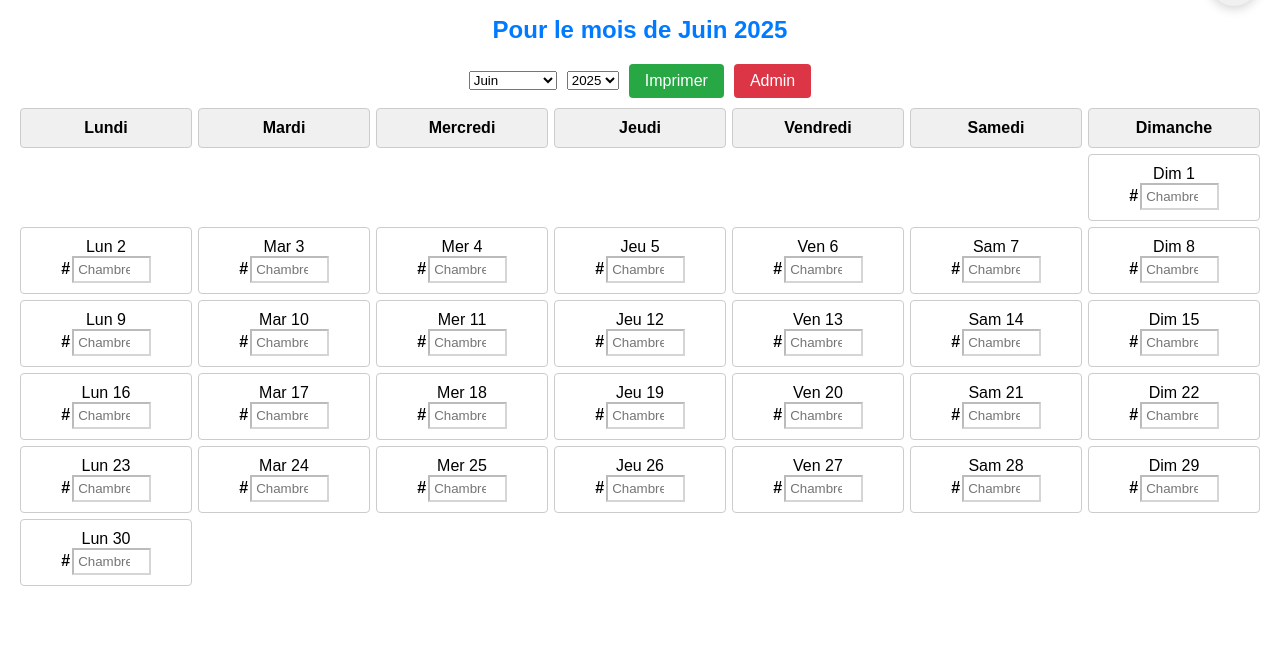
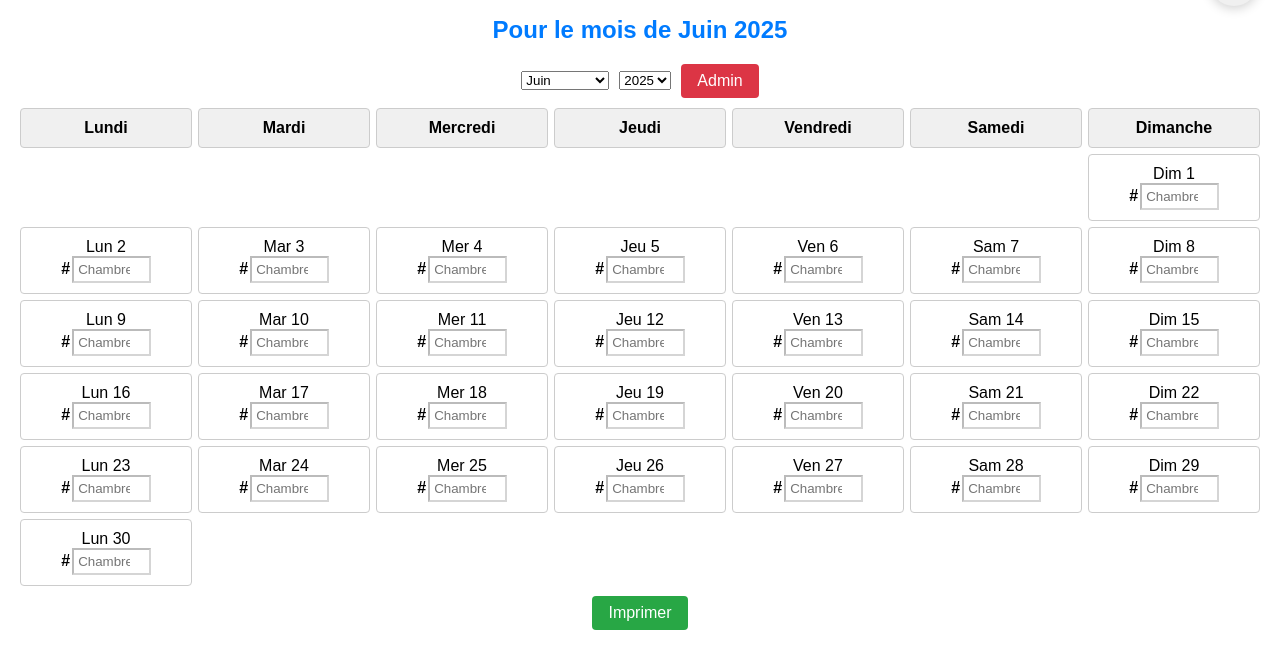
Before and after one commit to s00r1/calendrier, a plain HTML site: page index.html in a window 1280 px wide. Shown: the part 64-732 px from the top of the page. Drawn offline with Linux system fonts and the light colour scheme.

Commit message:
Move print button below calendar

```diff
--- a/index.html
+++ b/index.html
@@ -13,7 +13,6 @@
     <div class="controls">
         <select id="month"></select>
         <select id="year"></select>
-        <button id="print">Imprimer</button>
         <div class="admin-section">
             <div id="admin-controls" class="admin-controls">
                 <label for="start-room">Chambre de départ :</label>
@@ -31,6 +30,7 @@
         <button id="admin-login">Admin</button>
     </div>
     <div id="calendar" class="calendar"></div>
+    <button id="print">Imprimer</button>
     <div id="logout-modal" class="modal">
         <div class="modal-content">
             <p>Quitter le mode admin ?</p>
--- a/styles.css
+++ b/styles.css
@@ -72,6 +72,8 @@ button:hover {
 #print {
     background-color: var(--btn-print);
     color: #fff;
+    display: block;
+    margin: 10px auto;
 }
 
 
@@ -278,6 +280,7 @@ input {
     .calendar {
         width: 100%;
     }
+    #print,
     .theme-switcher {
         display: none;
     }
```
